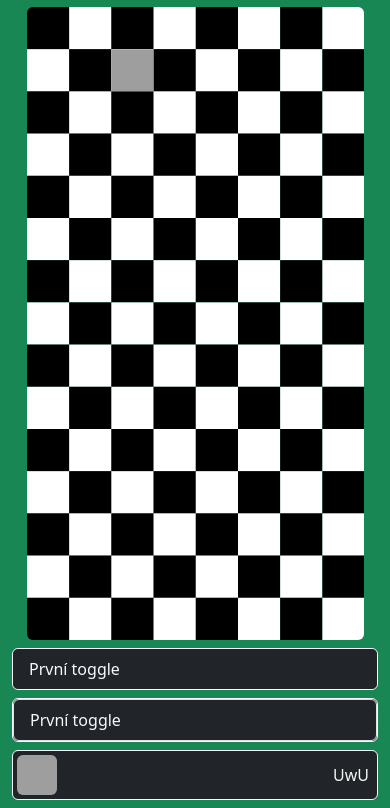
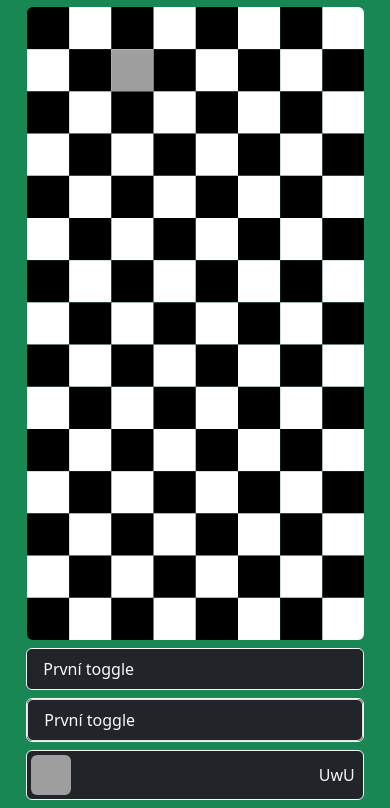
Before and after one commit to TurekJakub/CustomChess, a Django app: page /game/ in a window 390 px wide. Shown: the part 81-889 px from the top of the page. Run offline with Django 4.2, Linux system fonts and the light colour scheme; the visitor is signed in with stand-in values (Sample User, id 1); parts of the project's set-up code (start-up, migrations or seed data) failed here and were passed over; some libraries are stand-ins or nearby versions; grey boxes are pictures that could not be loaded.

Commit message:
9/4/23 - fully responsive game UI

```diff
--- a/Web_Client_Chaozz/chess_test/static/chess_test/chessboard.js
+++ b/Web_Client_Chaozz/chess_test/static/chess_test/chessboard.js
@@ -75,20 +75,20 @@ function drawChessboard() {
 }
 // calculate new size of chessboard's square
 function getNewSquerSize() {
-  if ($(document).width() < 576) {
-    y = $(document).height() - $(document).height() * 1 / 4
-    x = $(document).width()
+  if ($(window).width() < 576) {
+    y = $(window).height() - $(window).height() * 1 / 4
+    x = $(window).width() -20
   }
   else {
-    y = $(document).height() - 90
-    x = $(document).width() - $(document).width() * 1 / 6
-
+    y = $(window).height() - 90
+    x = $(window).width()
   }
   a = Math.min(y / height, x / width)
+  console.log($(window).width() + ':' + $(window).height() + ':' +a)
 
 }
 function initializ() {
-  lastWidth = $(document).width()
+  lastWidth = $(window).width()
 }
 // resize given canvas to half of current window size or to screen width on small mobile dievices
 function resizeCanvas(canvas) {
@@ -187,33 +187,31 @@ function resizeAllLayers() {
 
 }
 function adjustPageLayout() {
-  if (($(document).width() < 576 && (lastWidth > 576 || !switched)) || ($(document).width() > 576 && lastWidth < 576)) {
+  if (($(window).width() < 576 && (lastWidth > 576 || !switched)) || ($(window).width() > 576 && lastWidth < 576)) {
     topContainerContent = $('#container-top').html()
     $('#container-top').html($('#container-bottom').html())
     $('#container-bottom').html(topContainerContent)
-    lastWidth = $(document).width()
+    lastWidth = $(window).width()
     switched = true;
-    console.log($(document).width())
+    console.log($(window).width())
   }
   $('#column-1').css('height', height * a + 'px');
-  /* TODO: fix this
-  if ($(document).width() < 576) {
+
+  if ($(window).width() < 576) {
     $('#container-top').width(width * a + 'px');
     $('#container-bottom').width( width * a + 'px');
     if(!$('#container-top').attr('class').includes('mx-auto')) {
-    $('#container-top').attr('class',$('#container-top').attr('class') +' mx-auto');
-    $('#container-bottom').attr('class',$('#container-bottom').attr('class')+' mx-auto');}
+    $('#container-top').attr('class',$('#container-top').attr('class') +'mx-auto');
+    $('#container-bottom').attr('class',$('#container-bottom').attr('class')+'mx-auto');}
   }
   else {
     $('#container-top').attr('style','height=12.5%');
-    $('#container-bottom').attr('style','height=12.5%;');
+    $('#container-bottom').attr('style','height=12.5%');
 
     $('#container-top').attr('class',$('#container-top').attr('class').replace('mx-auto',''));
     $('#container-bottom').attr('class',$('#container-bottom').attr('class').replace('mx-auto',''));
 
   }
-  */
-
 
 
 }
--- a/Web_Client_Chaozz/chess_test/templates/chess_test/chessboard.html
+++ b/Web_Client_Chaozz/chess_test/templates/chess_test/chessboard.html
@@ -23,7 +23,7 @@
       {# drawCanvas(8, 8, {{figures|safe}}); {# for testing purposes only #}
     </script>
    <div class="container-fluid main_container d-flex ">
-        <div class=" row flex-fill align-items-top justify-content-top" style="height: calc(100vh - 90px);">
+        <div class=" row flex-fill align-items-top justify-content-top" style="height: calc(100vh - 80px);">
             <div id="column-1"class="col-sm-10 no-gutters d-flex align-top">
                 <div id="chessboard" class="w-100 justify-content-center mt-2 d-flex align-items-top" style="position: relative;" >
                     <canvas id="canvas-background" class="rounded" style="position: absolute; z-index: 0"></canvas>
@@ -43,12 +43,12 @@
                 </div>
 
             <div id="container-bottom" class="mt-auto mb-2 ">
-                <div class="w-100 bg-success mt-2" style="height=12.5%">
+                <div class=" bg-success mt-2" style="height=12.5%">
                     <ul id="toggler" class="list-group h-50 bg-dark border border-light">
                         <li class="list-group-item bg-dark border-0 text-light" style="cursor: pointer;" onclick="console.log('UwU')">První toggle</li>
                       </ul>
                 </div>
-                <div class="w-100 mt-2 bg-success" style="height=12.5%">
+                <div class=" mt-2 bg-success" style="height=12.5%">
                     <ul id="toggler" class="list-group h-50 bg-dark border border-light">
                         <li class="list-group-item bg-dark text-light" style="cursor: pointer;" onclick="console.log('UwU')">První toggle</li>
                       </ul>
```
